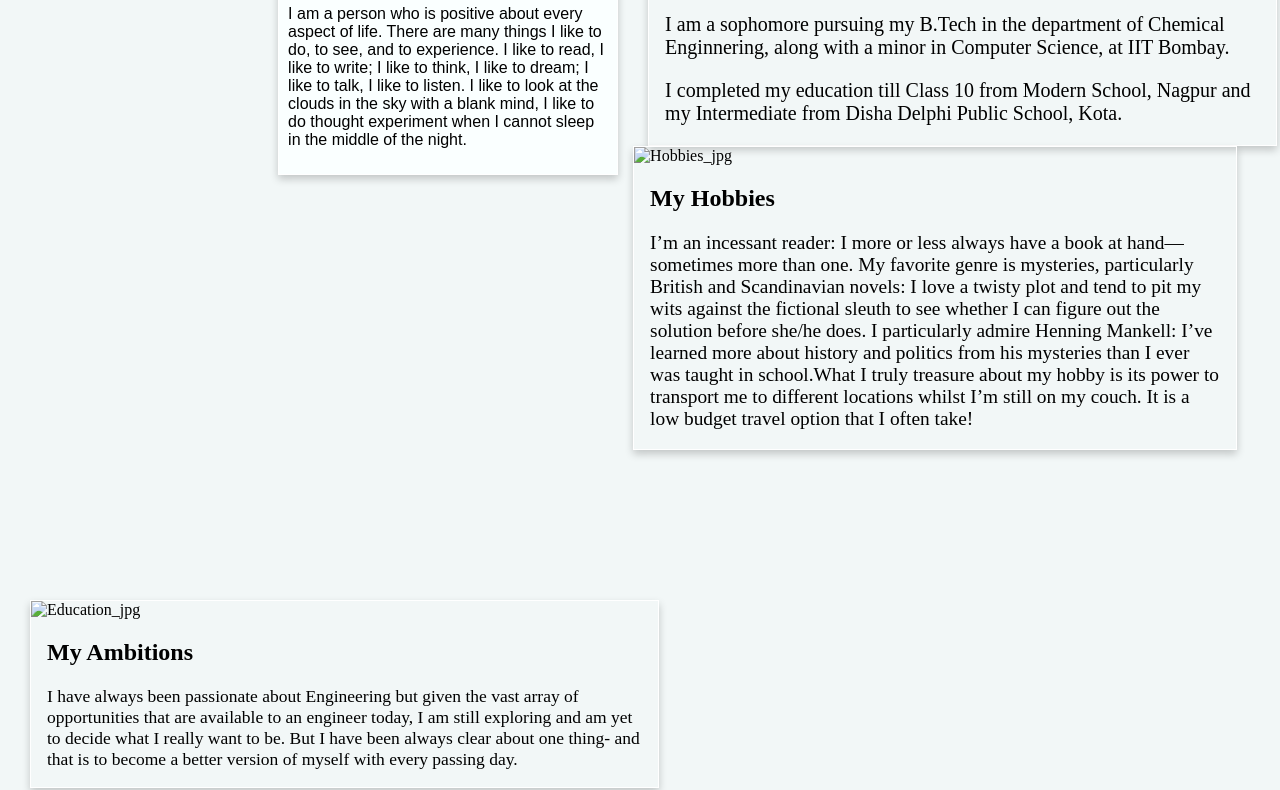
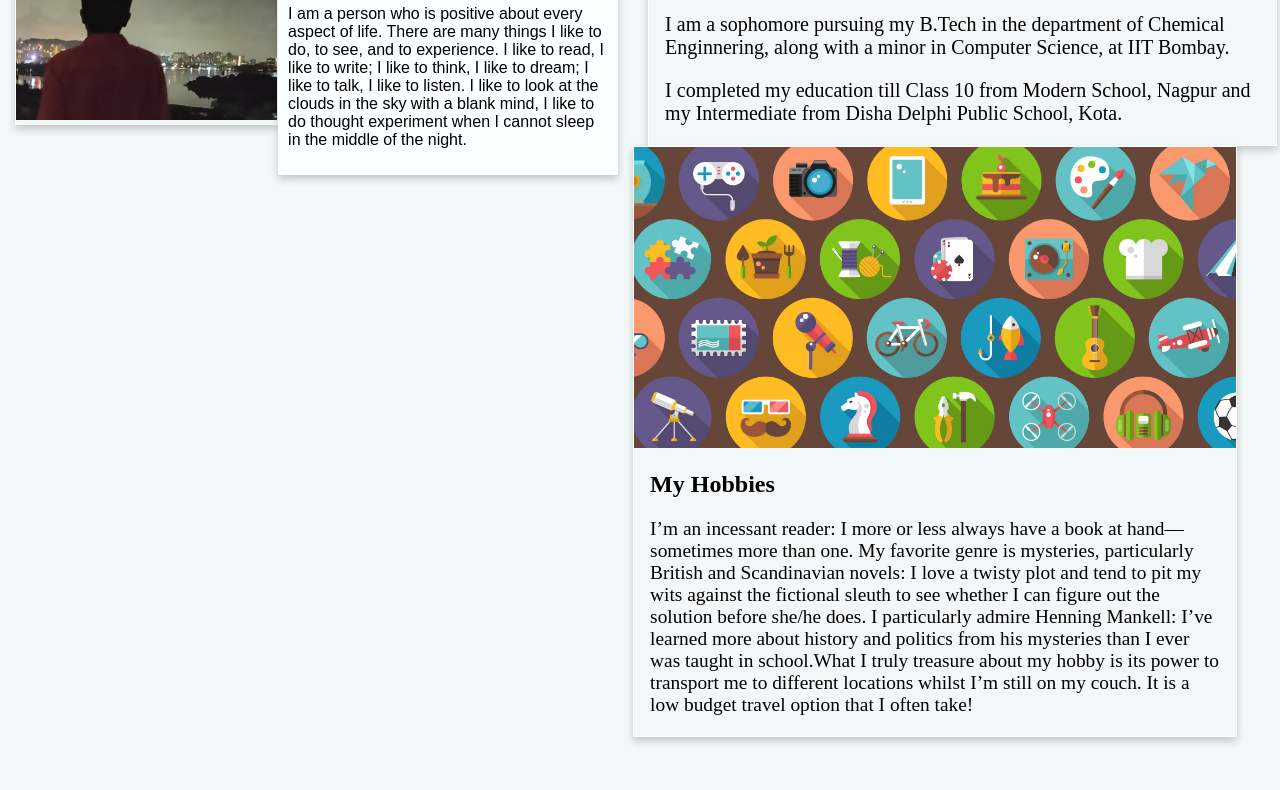
Before and after one commit to SaurabhK122/180040093_WEB_DEV1, a plain HTML site: page index.html in a window 1280 px wide. Shown: the part 171-961 px from the top of the page. Drawn offline with Linux system fonts and the light colour scheme; the site is published under a folder, as on GitHub Pages, so addresses that start at the root find nothing.

Commit message:
Update index.html

```diff
--- a/index.html
+++ b/index.html
@@ -105,7 +105,7 @@
         <br>
 
         <div class="card">
-            <img src="/assets/img_1.jpg" alt="Saurabh" style="width:100%" >
+            <img src="./assets/img_1.jpg" alt="Saurabh" style="width:100%" >
         </div>
 
         <div class ="intro">
@@ -118,7 +118,7 @@
         </div>
 
         <div class ="card1">
-            <img src="/assets/img_2.jpg" alt="Education_jpg" style="width:100%" >
+            <img src="./assets/img_2.jpg" alt="Education_jpg" style="width:100%" >
             <div class="container">
                 <h2 class = "about-me">Education</h2>
                 <p style = "font-size:20px;">I am a sophomore pursuing my B.Tech in the department of Chemical Enginnering, along
@@ -129,7 +129,7 @@
         </div>
 
         <div class = "card2">
-            <img src="/assets/img_3.jpg" alt="Hobbies_jpg" style="width:100%" >
+            <img src="./assets/img_3.jpg" alt="Hobbies_jpg" style="width:100%" >
             <div class="container">
                 <h2 class = "about-me">My Hobbies</h2>
                 <p style = "font-size:19.36px;">I’m an incessant reader: I more or less always have a book at hand—sometimes more than one.
@@ -145,7 +145,7 @@
 
 
         <div class ="card3">
-            <img src="/assets/img_4.jpg" alt="Education_jpg" style="width:100%" >
+            <img src="./assets/img_4.jpg" alt="Education_jpg" style="width:100%" >
             <div class="container">
                 <h2 class = "about-me">My Ambitions</h2>
                 <p style = "font-size:17.5px;">I have always been passionate about Engineering but given the vast array of opportunities
```
